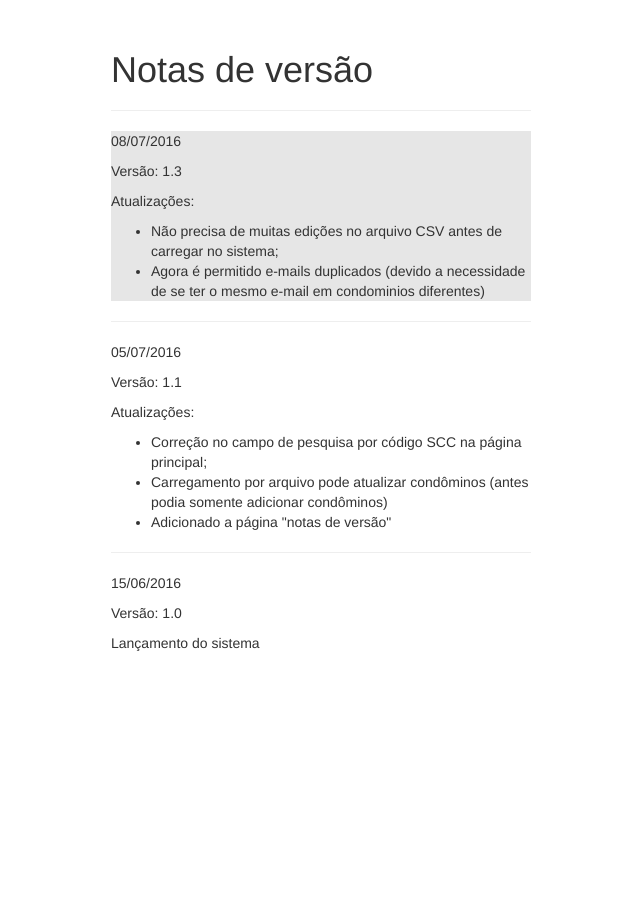
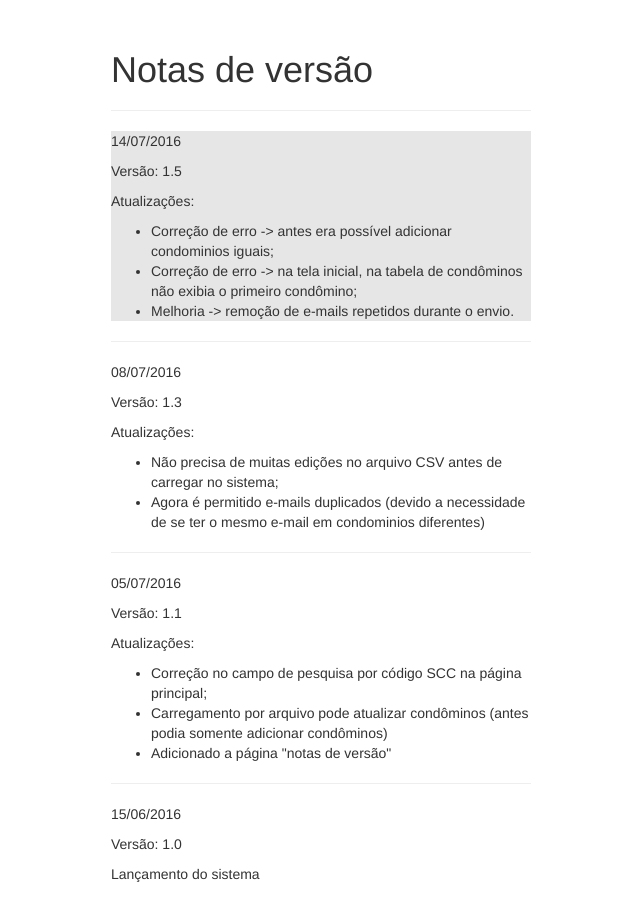
Before and after one commit to eldertrevisan/bulkmail, a Django app: page /version/ in a window 1280 px wide. Shown: the whole page, without its empty margins (319-959 px from the left). Before the commit the page ends 651 px from the top, so only its background shows below. Run offline with Django 3.2, Linux system fonts and the light colour scheme; parts of the project's set-up code (start-up, migrations or seed data) failed here and were passed over; some libraries are stand-ins or nearby versions.

Commit message:
Correções de bugs

```diff
--- a/bulkmail/static/js/bulkmail.js
+++ b/bulkmail/static/js/bulkmail.js
@@ -27,6 +27,7 @@ function get_data_condominium() {
 		success: function(data) {
 			var condominium = jQuery.parseJSON(data.condominium);
 			var residents = jQuery.parseJSON(data.residents);
+			console.log(residents);
 			$('#erro').html('');
 			$('#moradores').html('');
 			$('#code').val('');
@@ -34,7 +35,7 @@ function get_data_condominium() {
 			$('#condominio').html(
 				condominium[0].fields.name_condominium
 			);
-			for (var i=1; i < residents.length; i++){
+			for (var i=0; i < residents.length; i++){
 				$("#moradores").append(
 					"<tr style='vertical-align: middle'>"+
 					"<td><input type='checkbox' name='resident_email' value="+residents[i].fields.email_resident+"></td>"+
--- a/bulkmail/templates/bulkmail/version.html
+++ b/bulkmail/templates/bulkmail/version.html
@@ -7,6 +7,19 @@
 		<hr>
 
 		<div style="background-color: #E6E6E6;">
+			<p>14/07/2016</p>
+			<p>Versão: 1.5</p>
+			<p>Atualizações:</p>
+			<ul>
+				<li>Correção de erro -> antes era possível adicionar condominios iguais;</li>
+				<li>Correção de erro -> na tela inicial, na tabela de condôminos não exibia o primeiro condômino;</li>
+				<li>Melhoria -> remoção de e-mails repetidos durante o envio.</li>
+			</ul>
+		</div>
+
+		<hr>
+
+		<div>
 			<p>08/07/2016</p>
 			<p>Versão: 1.3</p>
 			<p>Atualizações:</p>
--- a/bulkmail/views.py
+++ b/bulkmail/views.py
@@ -57,7 +57,8 @@ def send_bulk_mail(request):
 	user = UserProfile.objects.get(user=request.user.id)
 	if request.method == "POST":
 		files = request.FILES.getlist("files[]")
-		list_emails = request.POST.getlist("resident_email")
+		emails = request.POST.getlist("resident_email")
+		list_emails = list(set(emails))
 		subject = request.POST["subject"]
 		aditional_email = request.POST["aditional_email"]
 		if len(aditional_email) > 0:
```
